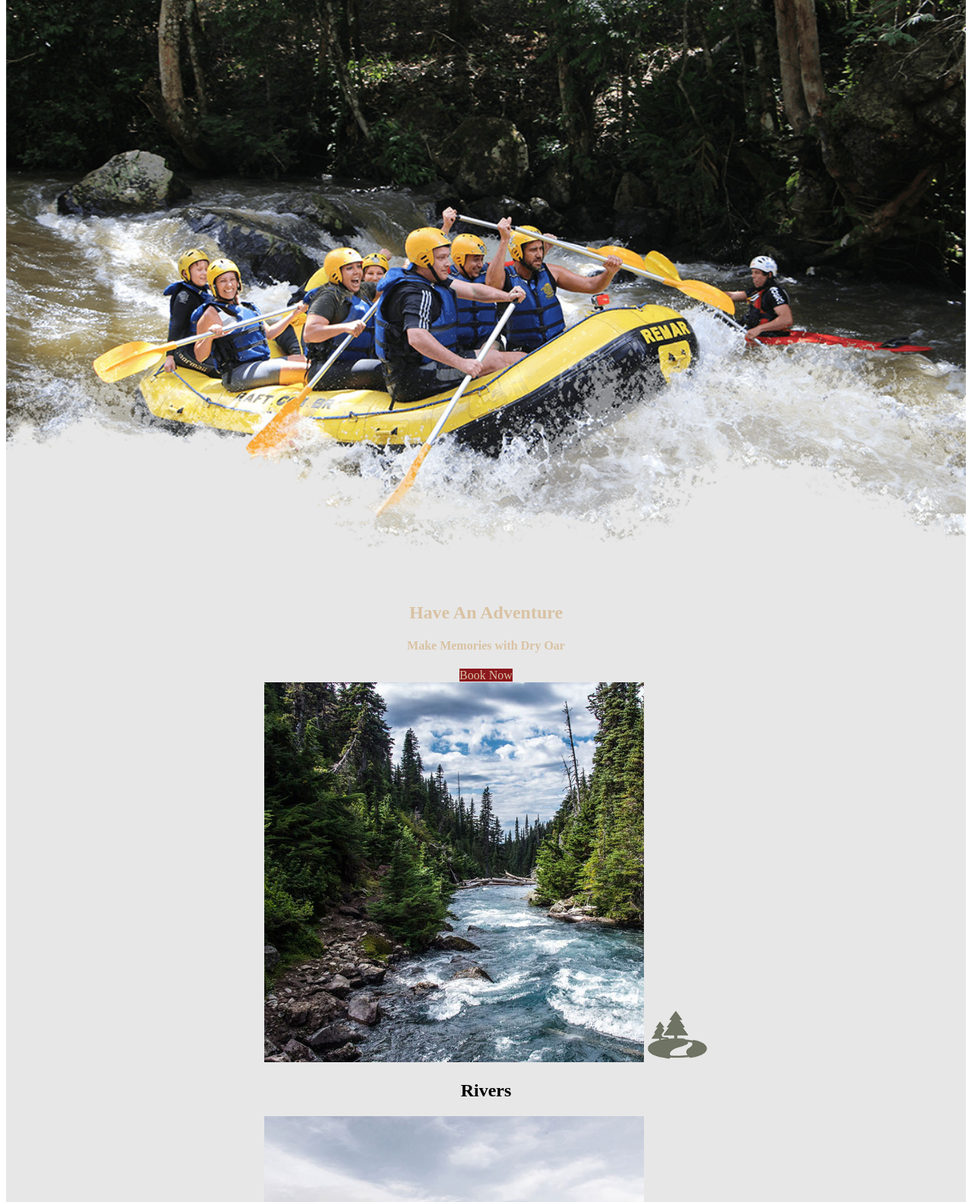
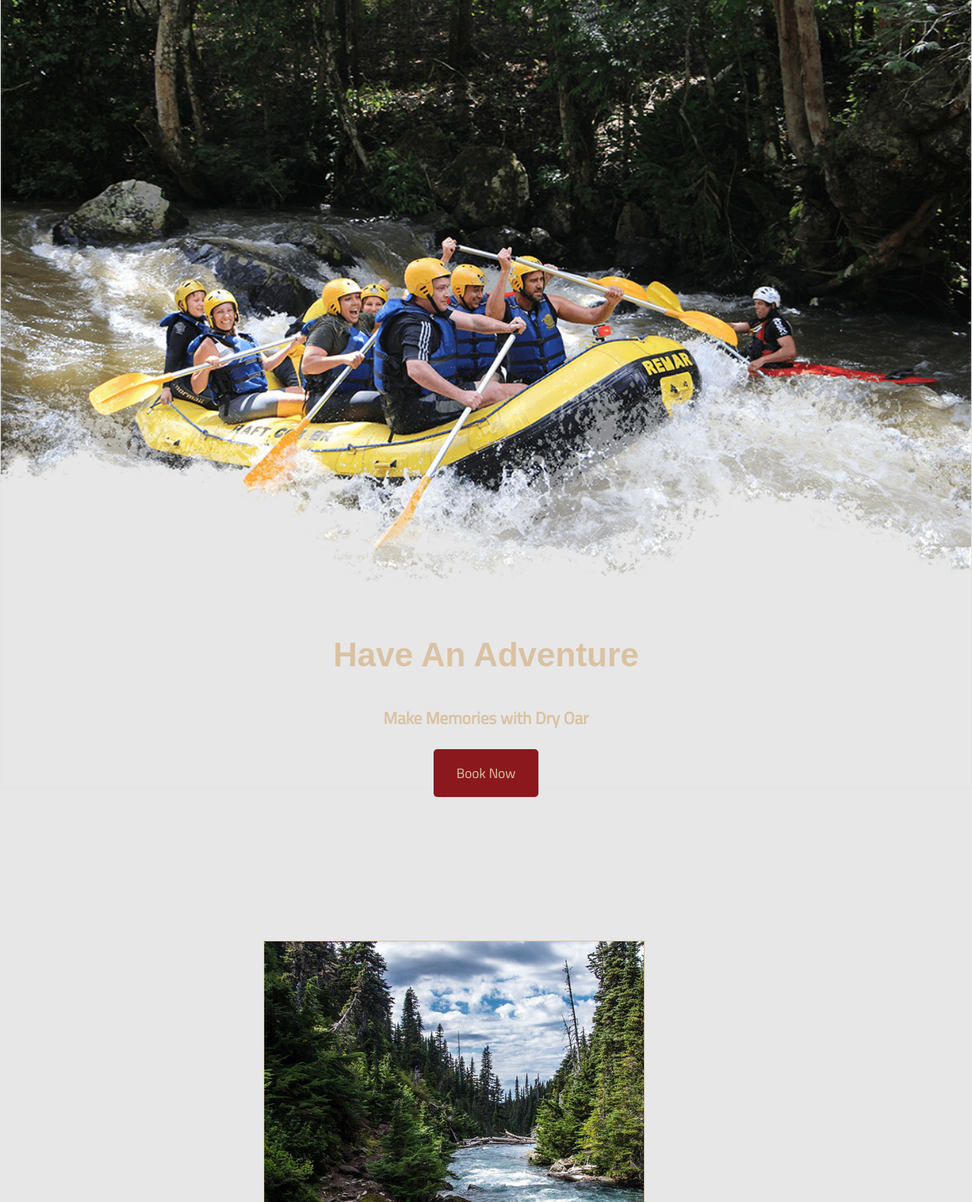
Before and after one commit to adejoy28/WDD, a plain HTML site: page wwr/index.html in a window 1280 px wide. Shown: the part 183-1765 px from the top of the page at 76% size. Drawn offline with Linux system fonts and the light colour scheme; a web font is replaced by a local one.

Commit message:
W04 - font and spacing

```diff
--- a/wwr/index.html
+++ b/wwr/index.html
@@ -53,7 +53,9 @@
             <section class="msg">
                 <h2>More Than Just The Thrill</h2>
                 <p>Enjoy thr breathtaking scenery. From valleys, meadows, canyons and high peaks; It's way more than just the rapids. It's a great way to relax amongst all the beauty of the great outdoors</p>
-                <a href="rivers.html" class="join">Join Us</a>
+                <div class="button-box">
+                    <a href="rivers.html" class="join">Join Us</a>
+                </div>
             </section>
         </main>
         <footer>
--- a/wwr/styles/styles.css
+++ b/wwr/styles/styles.css
@@ -1,6 +1,17 @@
+@import url('https://fonts.googleapis.com/css2?family=Cairo&family=Reggae+One&display=swap');
+
+
 body {
+    font-family: Cairo, Arial, Helvetica, sans-serif;
     background-color: #ffffff;
+    font-size: 22px;
+    margin: 0;
+    padding: 0;
 }
+h2 {
+    margin: 0;
+}
+
 a {
     text-decoration: none;
 }
@@ -15,18 +26,23 @@ div#content {
     background-color: #e7e7e7;
 }
 
+img.logo,
+.icon {
+    width: 80px;
+    padding-top: 10px;
+}
+
 header {
     background-color: black;
 }
 
-img.logo,
-.icon {
-    width: 80px;
+#logo_link {
+    padding-top: 5px;
 }
-
 nav a {
     text-align: center;
     color: #FDC30F;
+    padding: 35px;
     /* text-decoration: none; */
 }
 
@@ -39,7 +55,12 @@ nav a:hover {
 main section {
     text-align: center;
 }
-
+main section img {
+    box-sizing: border-box;
+}
+#hero {
+    border: 1px solid rgb(228, 228, 228);
+}
 #hero img {
     width: 100%;
 }
@@ -49,38 +70,45 @@ main section {
     text-align: center;
 }
 
-#hero-msg .button-box a {
+.button-box a {
     background-color: #8B181D;
 }
 
 .home-title {
     color: #d9c2a3;
+    font-family: "Reggae One", "Bradley Hand", Arial, Helvetica, sans-serif;
+    font-size: 2em;
+    margin-top: 10px;
 }
 
 h4 {
     color: #d9c2a3;
 }
 
-.book,
-.join {
+.book, .join {
+    background-color: #002626;
     color: #d9c2a3;
+    font-size: 18px;
+    padding: 15px 30px;
+    margin-top: 50px;
+    border-radius: 5px;
 }
 
 .book:hover,
 .join:hover {
     color: #bababa;
-}
-
-.msg h2 {
-    color: #d9c2a3;
-}
-
-.msg p {
-    color: #d9c2a3;
+    text-decoration: none;
 }
 
 .button-box {
     text-align: center;
+}
+
+.rivers-card, .rapids-card, .camping-cards {
+    margin: 200px 0;
+}
+.card-img {
+    border: 1px #d9c2a3 solid;
 }
 
 #background {
@@ -88,12 +116,31 @@ h4 {
     background-color: #d9c2a3;
 }
 
+.mountains {
+    margin: 50px 0;
+}
+
 .msg {
     background-color: #002626;
+    line-height: 1.5em;
+    padding: 35px;
+}
+
+.msg h2 {
+    color: #d9c2a3;
+    font-family: "Reggae One", "Bradley Hand", Arial, Helvetica, sans-serif;
+}
+
+.msg p {
+    color: #d9c2a3;
+    font-size: .8em;
+    padding-bottom: 15px;
 }
 
 footer {
     background-color: #002626;
+    padding: 25px 50px;
+    margin-top: 200px;
 }
 
 footer h3 {
@@ -114,3 +161,7 @@ footer a:hover {
     color: #bababa;
     /* text-decoration: underline; */
 }
+
+footer .social img {
+    padding-top: 15px;
+}
```
Also changed, not shown: 1 other file.
